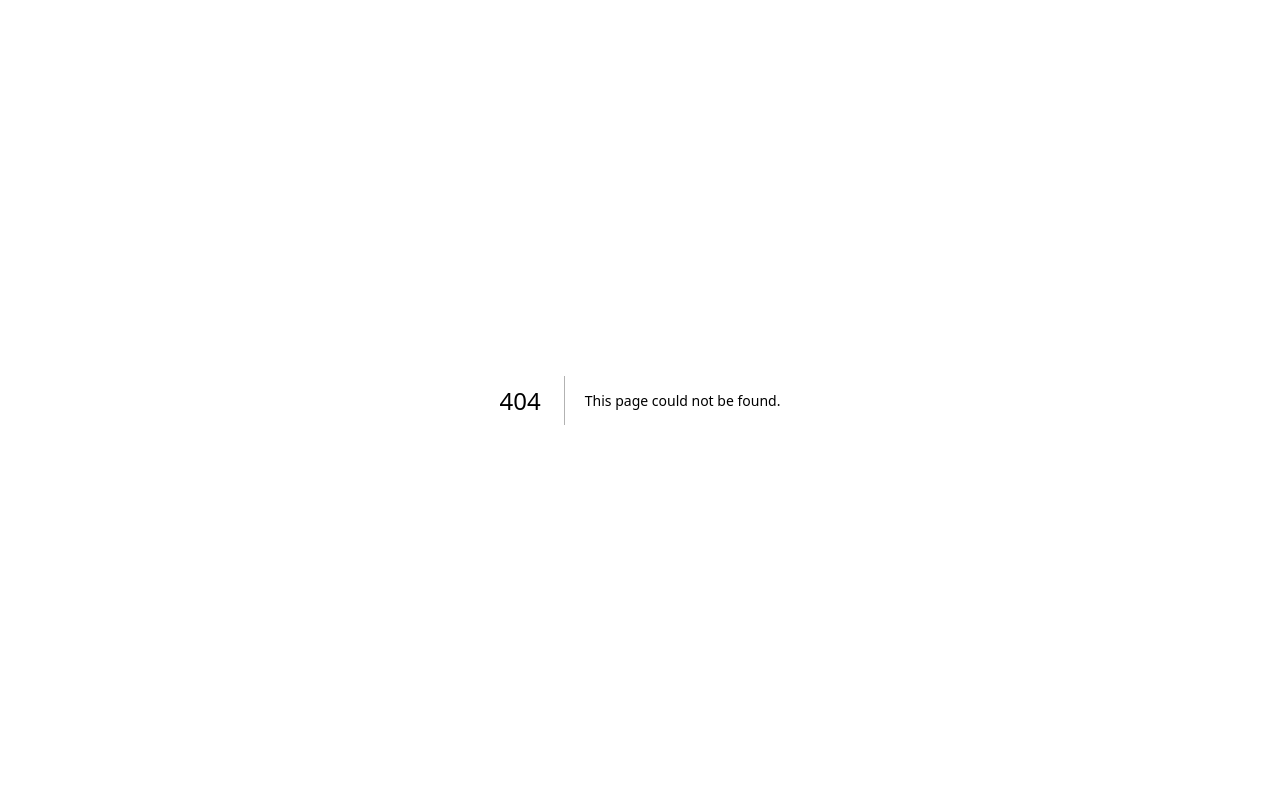
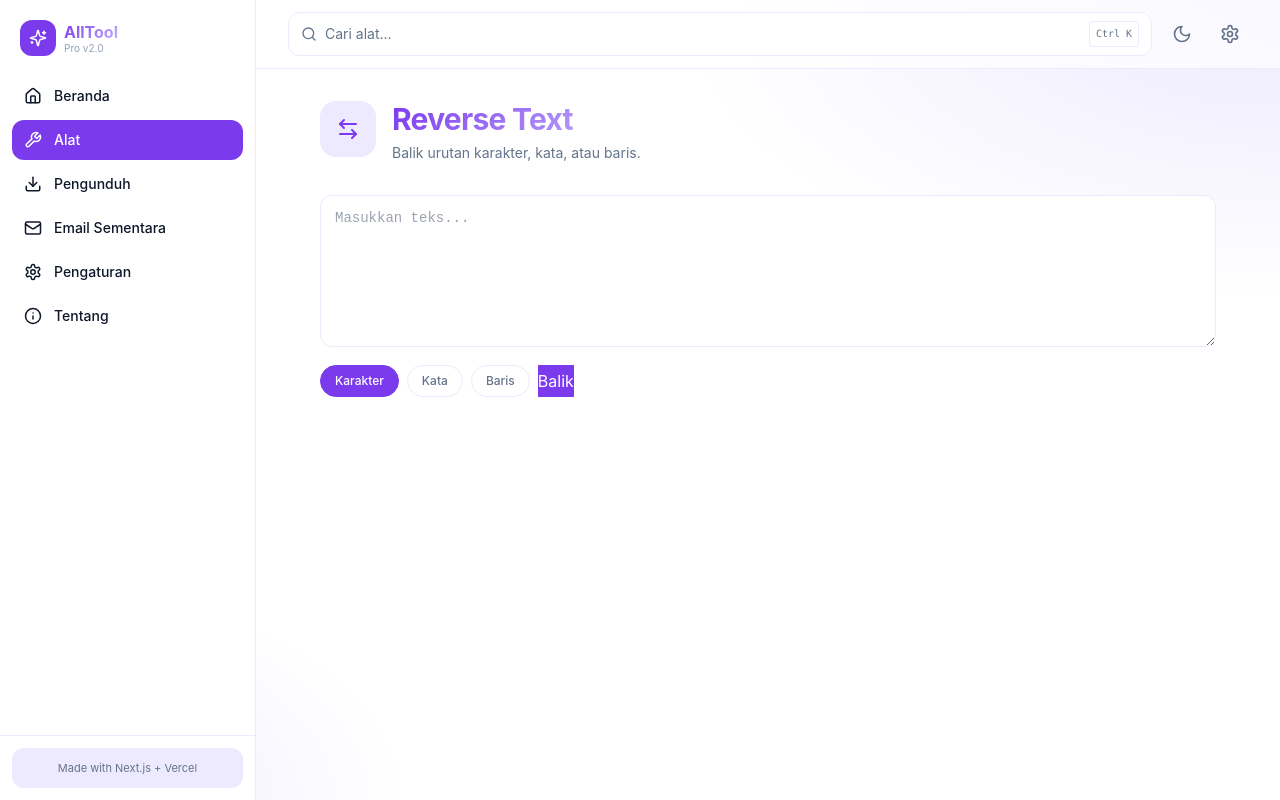
Before and after one commit to sionlimitles-spec/all-tool-sxzz, a Next.js app: page /tools/reverse-text in a window 1280 px wide. Before the commit this address had no page. Built offline with nearby package versions, Linux system fonts and the light colour scheme.

Commit message:
Create page.tsx

```diff
--- /dev/null
+++ b/src/app/tools/reverse-text/page.tsx
@@ -0,0 +1,37 @@
+"use client";
+
+import { useState } from "react";
+import ToolLayout from "@/components/tool-layout";
+import { ArrowLeftRight, Copy } from "lucide-react";
+import { copyText } from "@/lib/utils";
+
+export default function Page() {
+  const [text, setText] = useState("");
+  const [mode, setMode] = useState<"chars" | "words" | "lines">("chars");
+  const [output, setOutput] = useState("");
+  const [copied, setCopied] = useState(false);
+
+  const reverse = () => {
+    if (mode === "chars") setOutput(text.split("").reverse().join(""));
+    else if (mode === "words") setOutput(text.split(/\s+/).reverse().join(" "));
+    else setOutput(text.split("\n").reverse().join("\n"));
+  };
+
+  const copy = async () => { if (await copyText(output)) { setCopied(true); setTimeout(() => setCopied(false), 1500); } };
+
+  return (
+    <ToolLayout title="Reverse Text" description="Balik urutan karakter, kata, atau baris." icon={<ArrowLeftRight size={24} color="var(--primary)" />}>
+      <textarea value={text} onChange={(e) => setText(e.target.value)} placeholder="Masukkan teks..." className="textarea" rows={6} />
+      <div className="mt-3 flex flex-wrap gap-2">
+        {(["chars", "words", "lines"] as const).map((m) => (
+          <button key={m} onClick={() => setMode(m)} className={`chip ${mode === m ? "chip-active" : ""}`}>
+            {m === "chars" ? "Karakter" : m === "words" ? "Kata" : "Baris"}
+          </button>
+        ))}
+        <button onClick={reverse} className="btn-primary">Balik</button>
+        {output && <button onClick={copy} className="btn-secondary"><Copy size={14} />{copied ? "Tersalin!" : "Salin"}</button>}
+      </div>
+      {output && <textarea value={output} readOnly className="textarea mt-4" rows={6} />}
+    </ToolLayout>
+  );
+}
```
